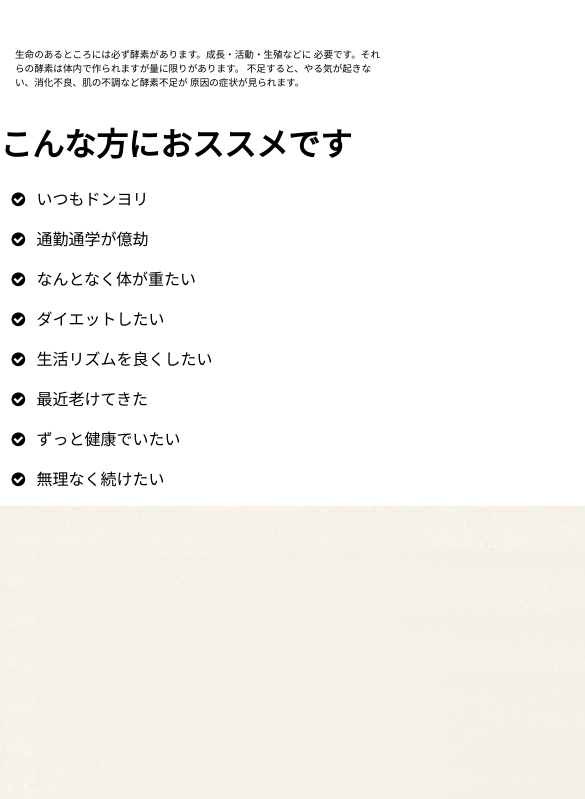
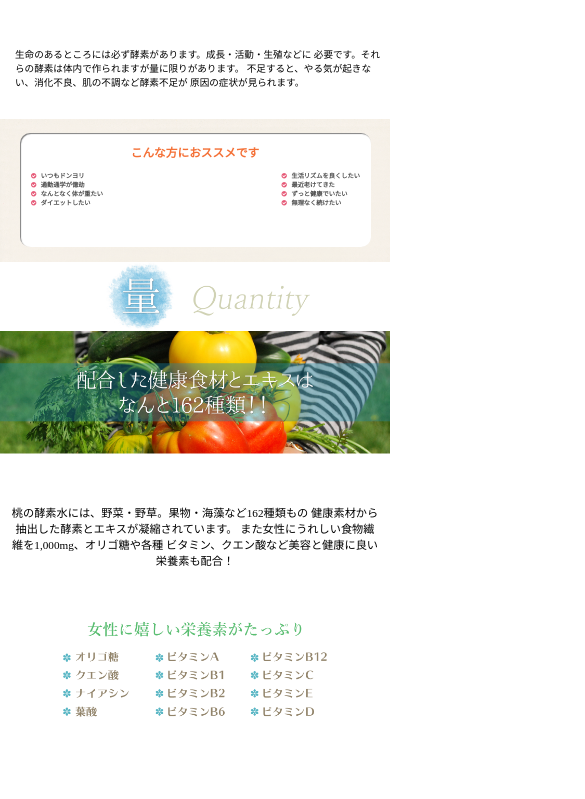
Before and after one commit to ebatraining/kousosui, a plain HTML site: page index.html in a window 390 px wide. Shown: the part 1739-2538 px from the top of the page, 585 px wide, since content can reach past the window. Drawn offline with nearby package versions, Linux system fonts and the light colour scheme.

Commit message:
contents8のレイアウト、文字サイズ変更

```diff
--- a/css/old/max-400px.css
+++ b/css/old/max-400px.css
@@ -26,6 +26,7 @@ body{
 #wrap img{
 	display:block;
 	 margin:auto;
+	 width: 100%;
 }
 
 /* トップ */
@@ -112,6 +113,55 @@ body{
 }
 
 /* コンテンツ8 */
+.all_8{
+position: relative;
+}
+
+.content8_new{
+overflow: hidden;
+zoom:1;
+background-color: #fff;
+width: 90%;
+position: absolute;
+top:10%;
+left: 5%;
+bottom: 10%;
+border-radius:10px;
+box-shadow: 1px 1px 1px rgba(0,0,0,0.5)inset;
+}
+
+.content8_new h1{
+color: #f47036;
+font-family:'ＭＳ Ｐ明朝', 'MS PMincho','ヒラギノ明朝 Pro W3', 'Hiragino Mincho Pro', 'serif';
+text-align: center;
+margin: 3%;
+font-size: 3vw;
+}
+
+.content8_new i{
+	color:#e65977;
+}
+
+.content8_new p{
+	font-weight: bold;
+	font-size: 1.6vw;
+	color: #4a4a4a;
+	margin-top: -2;
+	padding: 0;
+	margin: 0;
+}
+
+
+#one_row{
+	float: left;
+	margin-left: 2%;
+
+}
+
+#two_row{
+	float:right;
+	margin-right: 3%;
+}
 #content8 img{
 	width: auto;
 	max-width: 100%;
```
